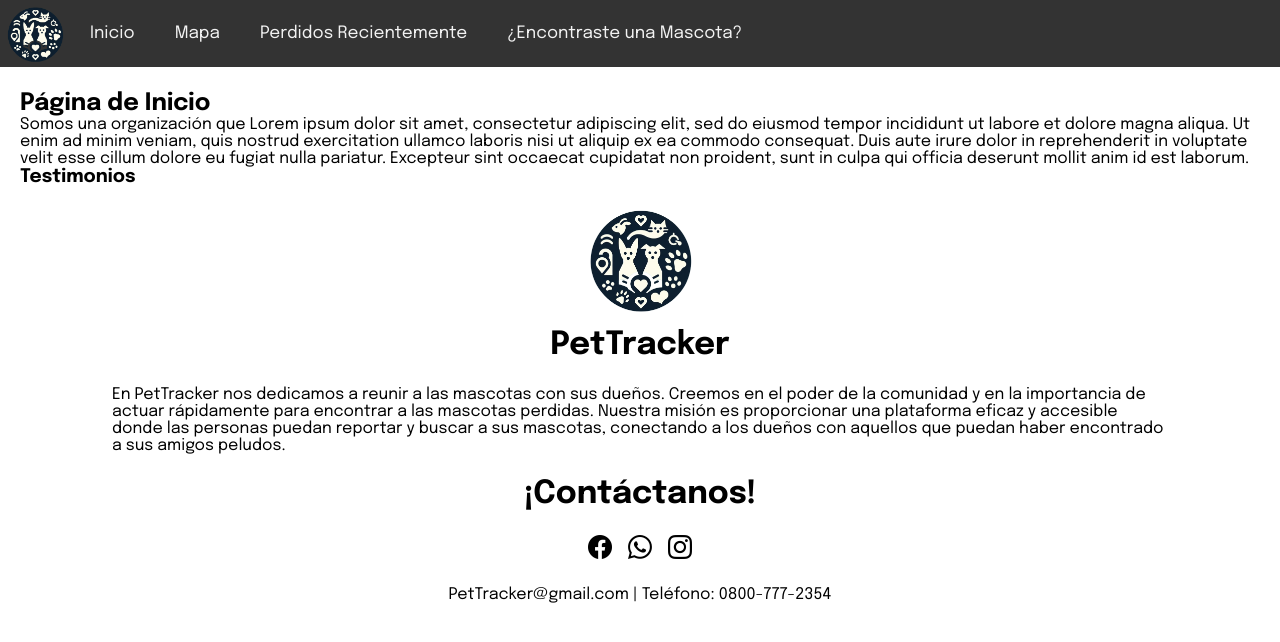
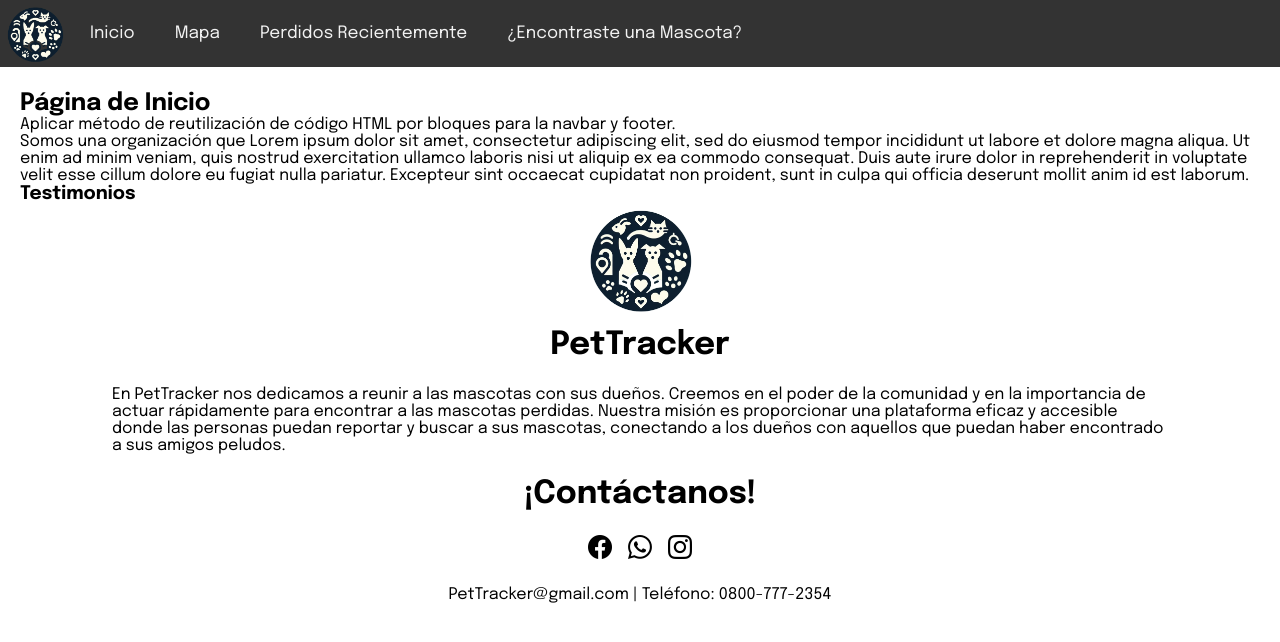
Before and after one commit to ThiagoBerot/Equipo-Rocket-TP-IDS, a plain HTML site: page index.html in a window 1280 px wide. Drawn offline with nearby package versions, Linux system fonts and the light colour scheme.

Commit message:
Comentario en index para futuro

```diff
--- a/index.html
+++ b/index.html
@@ -27,6 +27,7 @@
     <div class="content">
       <section id="inicio">
         <h2>Página de Inicio</h2>
+        <p>Aplicar método de reutilización de código HTML por bloques para la navbar y footer.</p>
         <p>
           Somos una organización que Lorem ipsum dolor sit amet, consectetur
           adipiscing elit, sed do eiusmod tempor incididunt ut labore et dolore
```
